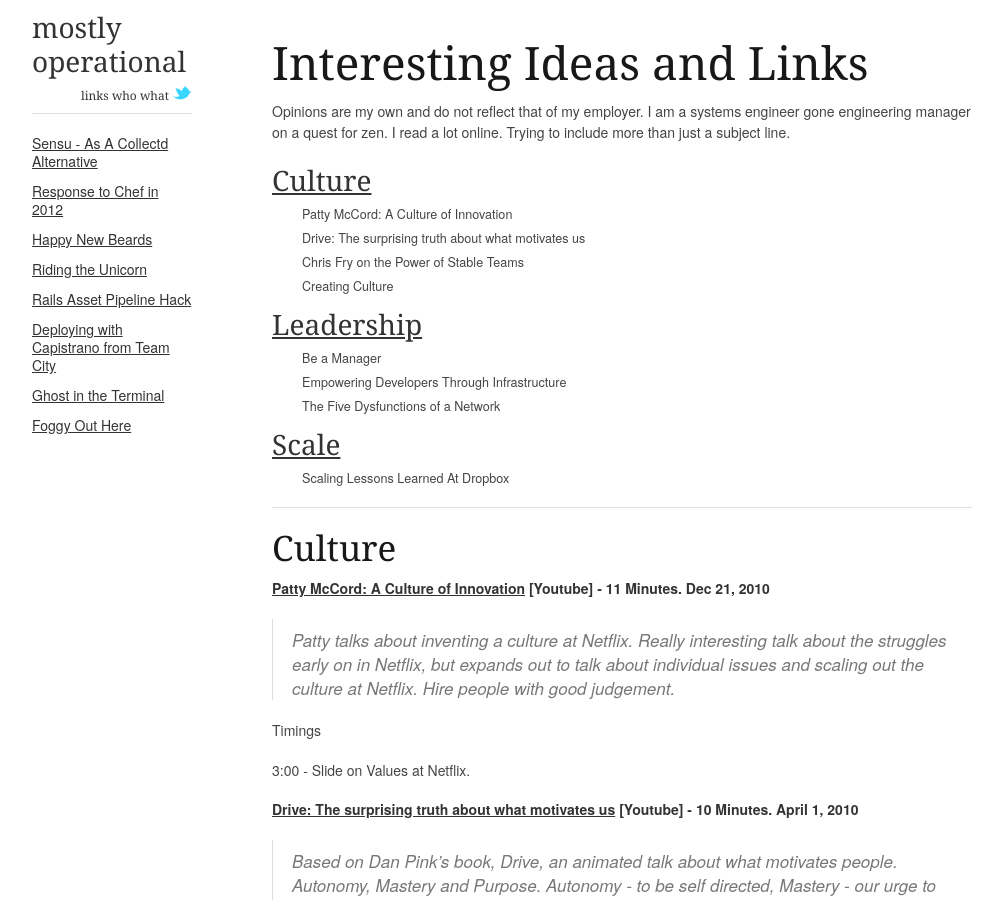
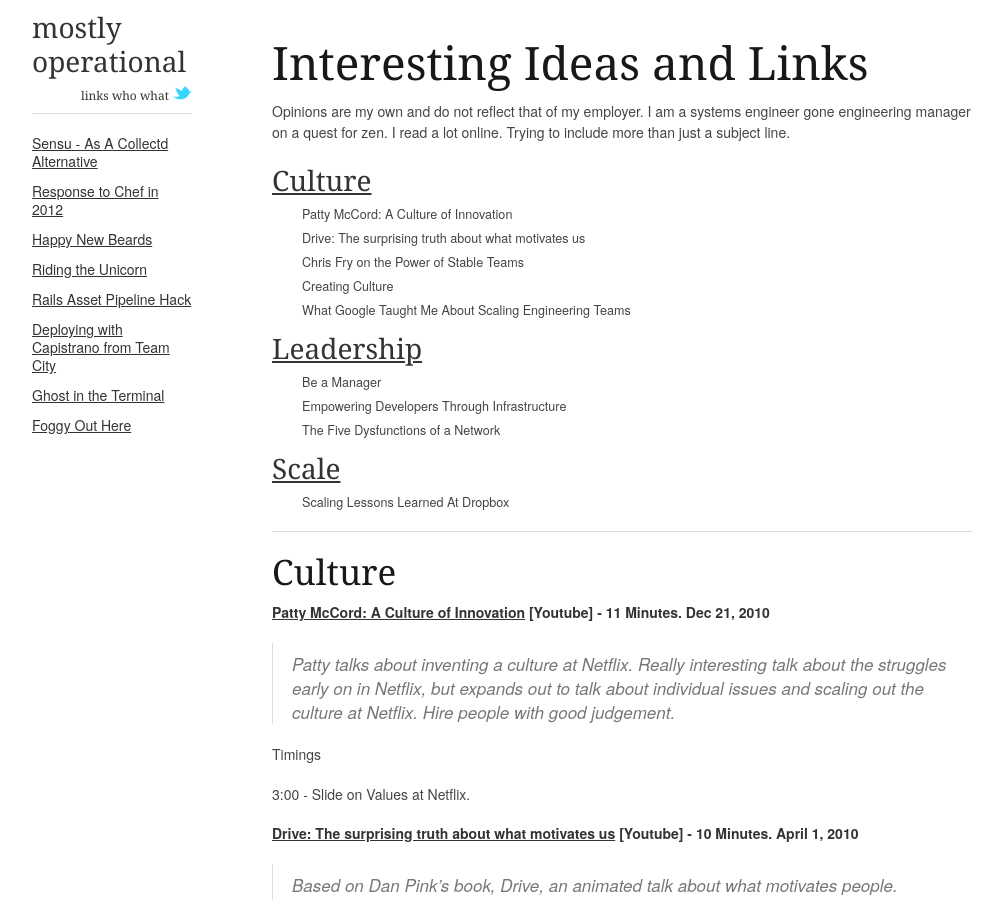
Before and after one commit to pshima/petey5king.github.com, a Jekyll site: the page built from links.md, in a window 1280 px wide and 900 px high. Shown: the whole window, without its empty margins (138-1141 px from the left). Built offline with Jekyll 4.4.1, drawn with Linux system fonts in a browser that asks for light colours; nearby versions of some CDN libraries.

Commit message:
Add to TOC

```diff
--- a/links.md
+++ b/links.md
@@ -12,6 +12,7 @@
     * Drive: The surprising truth about what motivates us
     * Chris Fry on the Power of Stable Teams
     * Creating Culture
+    * What Google Taught Me About Scaling Engineering Teams
 * ### [Leadership](#Leadership)
     * Be a Manager
     * Empowering Developers Through Infrastructure
```
